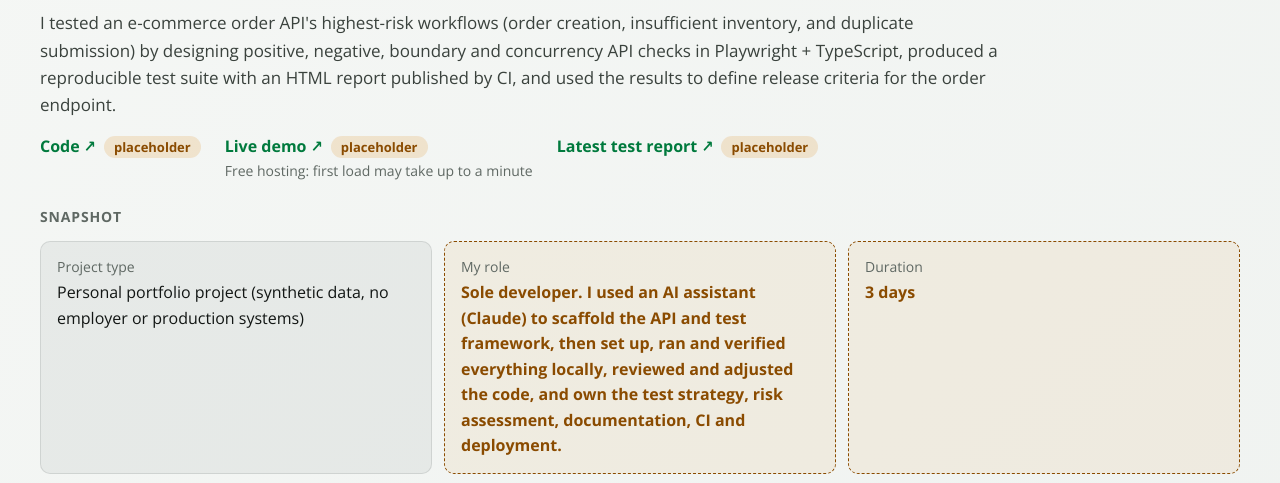
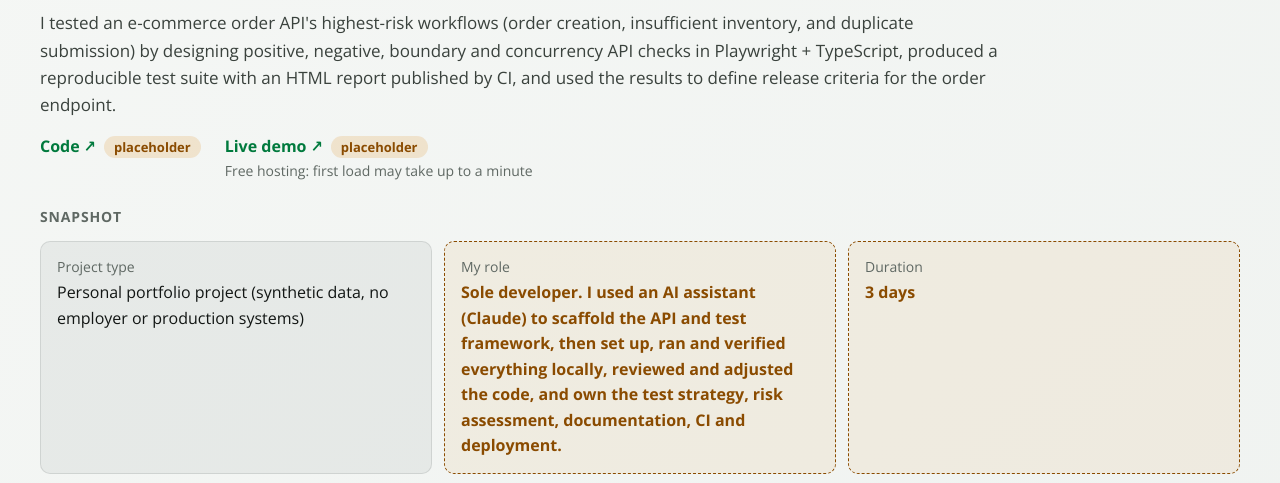
Before and after one commit to kaysea-bgnt/portfolio, a plain HTML site: page ecommerce-order-api.html in a window 1280 px wide. Shown: the part 274-757 px from the top of the page. Drawn offline with nearby package versions, Linux system fonts and the light colour scheme.

Commit message:
ecommerce case remove link placeholder

```diff
--- a/ecommerce-order-api.html
+++ b/ecommerce-order-api.html
@@ -335,10 +335,7 @@
                 style="padding: 1px 10px; border-radius: 999px; background: rgba(var(--amber-rgb),0.16); color: var(--amber); font-size: 13px; font-weight: 700">placeholder</span></span><span
               style="font-size: 14px; color: var(--ink-muted)">Free hosting: first load may take up to a
               minute</span></span>
-          <span style="display: inline-flex; flex-wrap: wrap; align-items: center; gap: 8px"><a
-              href="https://&lt;your-username&gt;.github.io/ecommerce-order-api-automation/"
-              style="font-weight: 700">Latest test report ↗</a><span
-              style="padding: 1px 10px; border-radius: 999px; background: rgba(var(--amber-rgb),0.16); color: var(--amber); font-size: 13px; font-weight: 700">placeholder</span></span>
+
         </div>
       </header>
 
```
